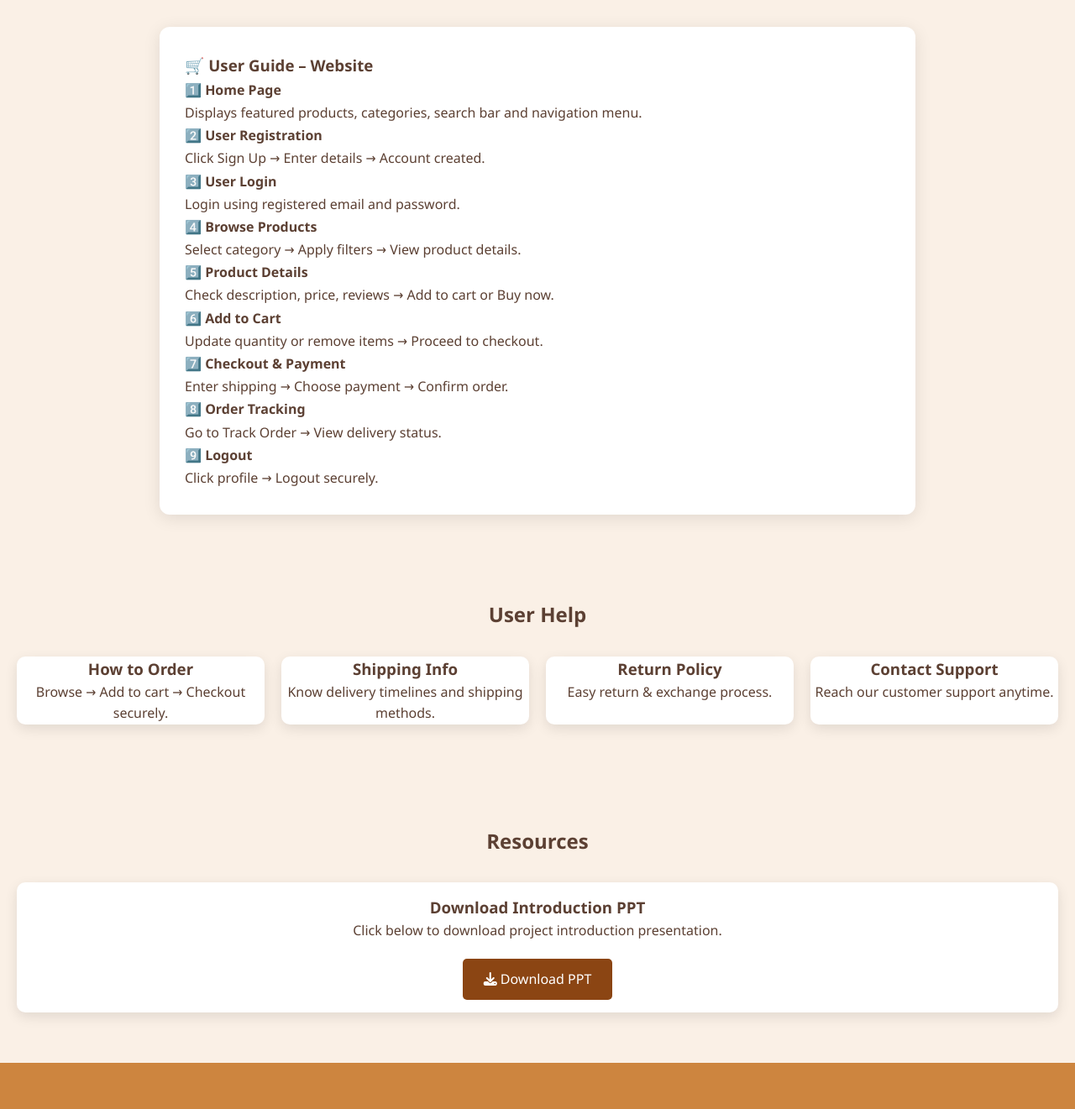
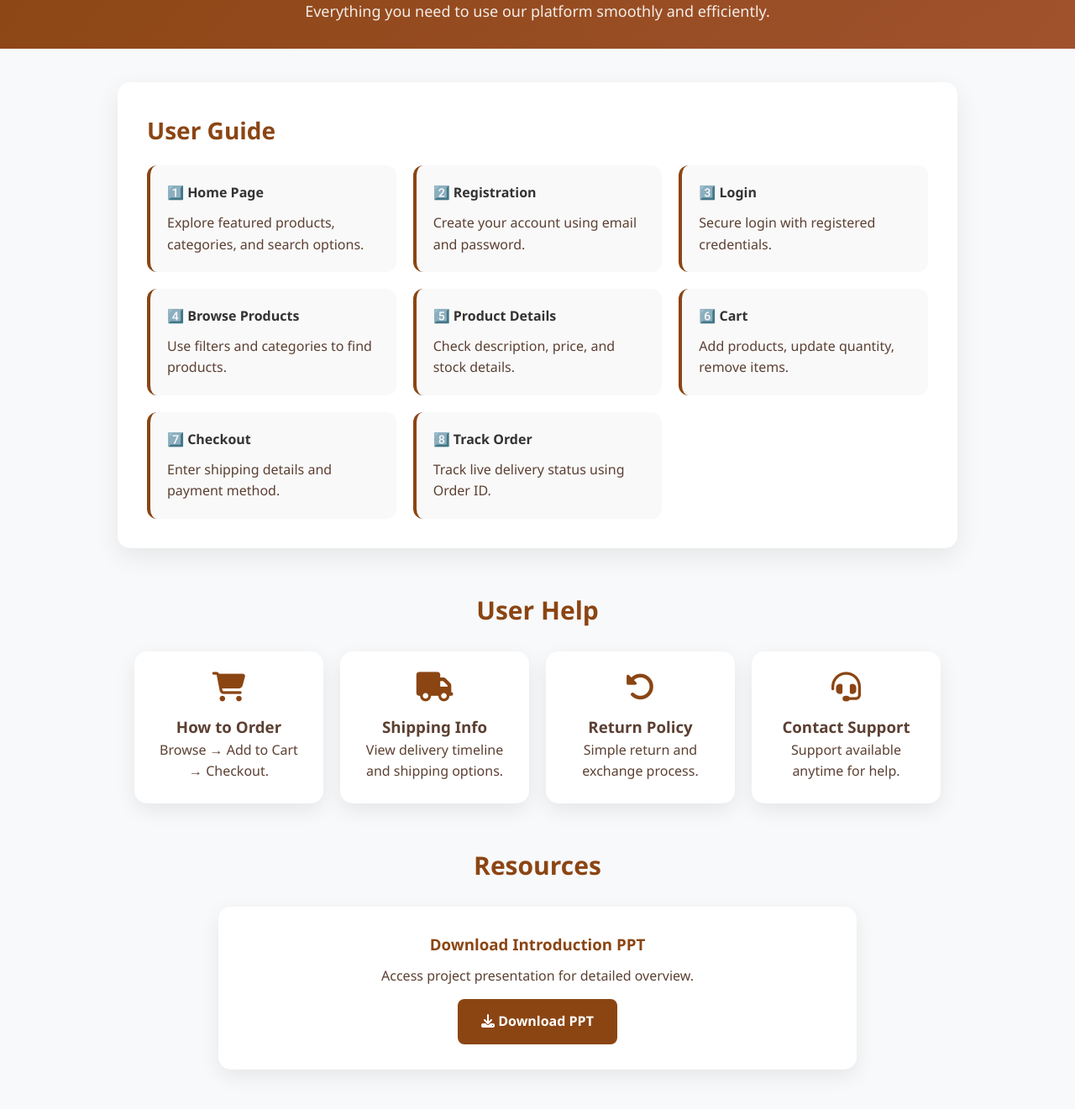
Before and after one commit to Priyashetty1450/ecommercewebsiteproject, a plain HTML site: page frontend/pages/contact/help.html in a window 1280 px wide. Shown: the part 222-1543 px from the top of the page at 84% size. Drawn offline with Linux system fonts and the light colour scheme.

Commit message:
Update help.html

```diff
--- a/frontend/pages/contact/help.html
+++ b/frontend/pages/contact/help.html
@@ -6,121 +6,236 @@
 
 <title>Help & Support</title>
 
-<!-- GLOBAL CSS -->
 <link rel="stylesheet" href="../../css/ii.css">
 
-<!-- FONT AWESOME -->
 <link rel="stylesheet"
 href="https://cdnjs.cloudflare.com/ajax/libs/font-awesome/6.5.0/css/all.min.css">
 
 <style>
-.guide{
-max-width:900px;
-margin:40px auto;
-padding:30px;
-background:#fff;
-border-radius:12px;
-box-shadow:0 4px 20px rgba(0,0,0,0.1);
-line-height:1.7;
+body{
+background:#f8f9fa;
+font-family:Segoe UI, sans-serif;
 }
 
 .hero-help{
 text-align:center;
-padding:40px 20px 10px;
+padding:60px 20px 30px;
+background:linear-gradient(135deg,#8B4513,#A0522D);
+color:white;
 }
 
 .hero-help h1{
+font-size:38px;
+margin-bottom:10px;
+}
+
+.hero-help p{
+font-size:18px;
+opacity:.9;
+}
+
+.guide{
+max-width:1000px;
+margin:40px auto;
+padding:35px;
+background:#fff;
+border-radius:15px;
+box-shadow:0 10px 30px rgba(0,0,0,0.08);
+}
+
+.guide h3{
+color:#8B4513;
+margin-bottom:20px;
+font-size:28px;
+}
+
+.guide-grid{
+display:grid;
+grid-template-columns:repeat(auto-fit,minmax(250px,1fr));
+gap:20px;
+}
+
+.guide-card{
+background:#f9f9f9;
+padding:20px;
+border-radius:12px;
+border-left:4px solid #8B4513;
+}
+
+.guide-card h4{
+margin-bottom:10px;
+color:#333;
+}
+
+.section-title{
+text-align:center;
+font-size:30px;
+margin:50px 0 25px;
+color:#8B4513;
+}
+
+.category-grid{
+max-width:1000px;
+margin:auto;
+display:grid;
+grid-template-columns:repeat(auto-fit,minmax(220px,1fr));
+gap:20px;
+padding:0 20px;
+}
+
+.category-card{
+background:white;
+padding:25px;
+border-radius:15px;
+box-shadow:0 8px 25px rgba(0,0,0,0.08);
+text-align:center;
+transition:.3s;
+}
+
+.category-card:hover{
+transform:translateY(-5px);
+}
+
+.category-card i{
+font-size:35px;
+color:#8B4513;
+margin-bottom:15px;
+}
+
+.resources{
+max-width:800px;
+margin:50px auto;
+padding:0 20px 50px;
+}
+
+.resource-card{
+background:white;
+padding:30px;
+border-radius:15px;
+box-shadow:0 8px 25px rgba(0,0,0,0.08);
+text-align:center;
+}
+
+.resource-card h3{
 color:#8B4513;
 margin-bottom:10px;
+}
+
+.btn{
+display:inline-block;
+margin-top:15px;
+padding:14px 28px;
+background:#8B4513;
+color:white;
+text-decoration:none;
+border-radius:8px;
+font-weight:600;
+transition:.3s;
+}
+
+.btn:hover{
+background:#6f3410;
 }
 </style>
 </head>
 
 <body>
 
-<!-- GLOBAL NAVBAR -->
 <div id="header"></div>
 
-<!-- HERO -->
 <section class="hero-help">
 <h1>Help & Support</h1>
-<p>Find answers to common questions and get support for your orders.</p>
+<p>Everything you need to use our platform smoothly and efficiently.</p>
 </section>
 
-<!-- GUIDE -->
-<div class="guide">
+<section class="guide">
 
-<h3>🛒 User Guide – Website</h3>
+<h3>User Guide</h3>
 
+<div class="guide-grid">
+
+<div class="guide-card">
 <h4>1️⃣ Home Page</h4>
-<p>Displays featured products, categories, search bar and navigation menu.</p>
+<p>Explore featured products, categories, and search options.</p>
+</div>
 
-<h4>2️⃣ User Registration</h4>
-<p>Click Sign Up → Enter details → Account created.</p>
+<div class="guide-card">
+<h4>2️⃣ Registration</h4>
+<p>Create your account using email and password.</p>
+</div>
 
-<h4>3️⃣ User Login</h4>
-<p>Login using registered email and password.</p>
+<div class="guide-card">
+<h4>3️⃣ Login</h4>
+<p>Secure login with registered credentials.</p>
+</div>
 
+<div class="guide-card">
 <h4>4️⃣ Browse Products</h4>
-<p>Select category → Apply filters → View product details.</p>
+<p>Use filters and categories to find products.</p>
+</div>
 
+<div class="guide-card">
 <h4>5️⃣ Product Details</h4>
-<p>Check description, price, reviews → Add to cart or Buy now.</p>
+<p>Check description, price, and stock details.</p>
+</div>
 
-<h4>6️⃣ Add to Cart</h4>
-<p>Update quantity or remove items → Proceed to checkout.</p>
+<div class="guide-card">
+<h4>6️⃣ Cart</h4>
+<p>Add products, update quantity, remove items.</p>
+</div>
 
-<h4>7️⃣ Checkout & Payment</h4>
-<p>Enter shipping → Choose payment → Confirm order.</p>
+<div class="guide-card">
+<h4>7️⃣ Checkout</h4>
+<p>Enter shipping details and payment method.</p>
+</div>
 
-<h4>8️⃣ Order Tracking</h4>
-<p>Go to Track Order → View delivery status.</p>
-
-<h4>9️⃣ Logout</h4>
-<p>Click profile → Logout securely.</p>
+<div class="guide-card">
+<h4>8️⃣ Track Order</h4>
+<p>Track live delivery status using Order ID.</p>
+</div>
 
 </div>
 
-<!-- HELP CARDS -->
-<section class="categories">
+</section>
+
 <h2 class="section-title">User Help</h2>
 
 <div class="category-grid">
 
 <div class="category-card">
+<i class="fa fa-cart-shopping"></i>
 <h3>How to Order</h3>
-<p>Browse → Add to cart → Checkout securely.</p>
+<p>Browse → Add to Cart → Checkout.</p>
 </div>
 
 <div class="category-card">
+<i class="fa fa-truck"></i>
 <h3>Shipping Info</h3>
-<p>Know delivery timelines and shipping methods.</p>
+<p>View delivery timeline and shipping options.</p>
 </div>
 
 <div class="category-card">
+<i class="fa fa-rotate-left"></i>
 <h3>Return Policy</h3>
-<p>Easy return & exchange process.</p>
+<p>Simple return and exchange process.</p>
 </div>
 
 <div class="category-card">
+<i class="fa fa-headset"></i>
 <h3>Contact Support</h3>
-<p>Reach our customer support anytime.</p>
+<p>Support available anytime for help.</p>
 </div>
 
 </div>
-</section>
 
-<!-- RESOURCES -->
-<section class="featured">
+<section class="resources">
 
 <h2 class="section-title">Resources</h2>
 
-<div class="product-grid">
-
-<div class="product-card">
+<div class="resource-card">
 
 <h3>Download Introduction PPT</h3>
-<p>Click below to download project introduction presentation.</p>
+<p>Access project presentation for detailed overview.</p>
 
 <a href="../../assets/docs/INTRODUCTION.pptx"
 download
@@ -130,17 +245,11 @@ class="btn">
 
 </div>
 
-</div>
-
 </section>
 
-<!-- LOAD GLOBAL HEADER -->
 <script src="../../js/loadHeader.js"></script>
 
-<!-- FOOTER -->
 <div id="footer"></div>
-
-<!-- LOAD FOOTER -->
 <script src="../../js/loadFooter.js"></script>
 
 </body>
```
